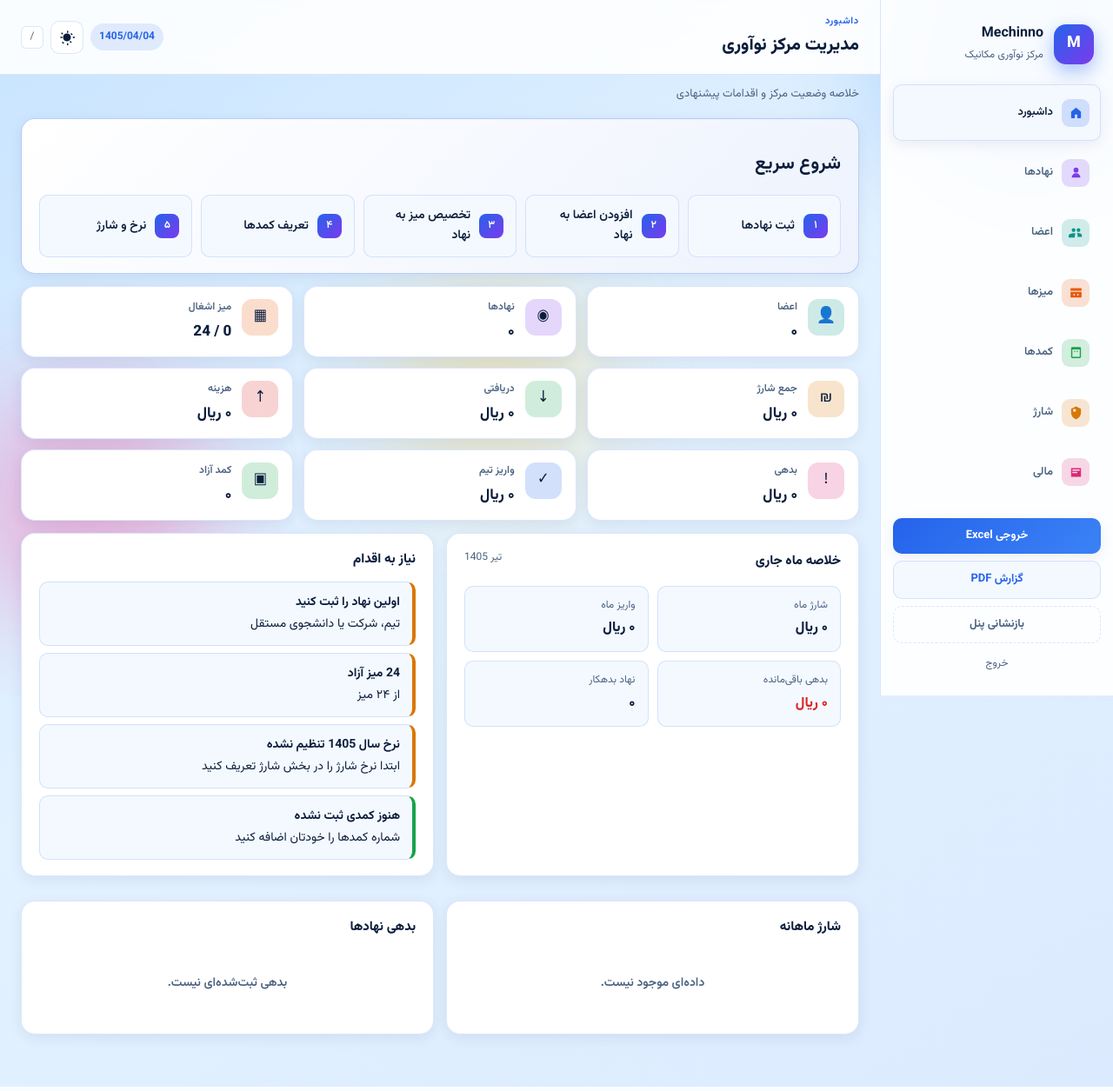
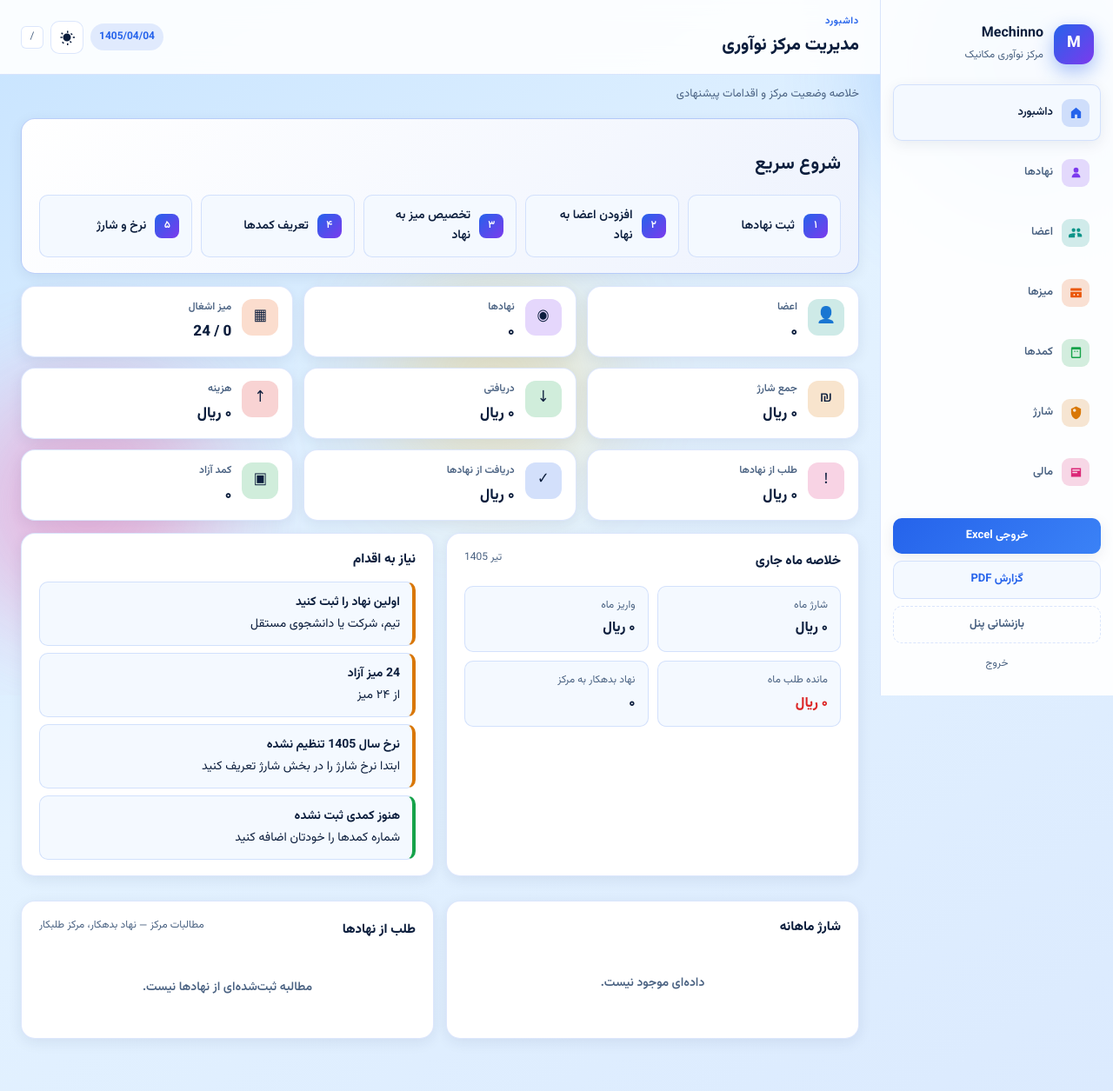
Before and after one commit to avan-co/mechinno, a PHP site: page / in a window 1280 px wide. Shown: the whole page at 87% size. Run offline with PHP 8.4, Linux system fonts and the light colour scheme; the visitor is signed in with stand-in values (Sample User, id 1); data that the repository does not hold is empty.

Commit message:
اصلاح اصطلاحات مالی: مرکز طلبکار، نهاد بدهکار
- بدهی → طلب از نهادها / مانده طلب
- واریز تیم → دریافت از نهاد (نمایش UI؛ مقدار DB بدون تغییر)
- وضعیت کلاژ: بدهکار به مرکز
- گزارش PDF و Excel هماهنگ با اصطلاح جدید

Co-authored-by: avan <avan.vend@gmail.com>

```diff
--- a/assets/app.js
+++ b/assets/app.js
@@ -54,7 +54,7 @@ const sectionMeta = {
   desks: { eyebrow: "میزها", title: "نقشه و تخصیص ۲۴ میز", subtitle: "میزها را به نهادها اختصاص دهید" },
   lockers: { eyebrow: "کمدها", title: "مدیریت کمدها", subtitle: "شماره کمدها را خودتان تعریف و تخصیص دهید" },
   charges: { eyebrow: "شارژ", title: "نرخ و شارژ ماهانه", subtitle: "تعریف نرخ سالانه، محاسبه خودکار و پیگیری پرداخت" },
-  transactions: { eyebrow: "مالی", title: "درآمد، هزینه و واریز", subtitle: "ثبت تراکنش‌ها و واریز شارژ تیم‌ها" },
+  transactions: { eyebrow: "مالی", title: "دریافت، درآمد و هزینه", subtitle: "نهادها به مرکز بدهکارند — دریافت شارژ، طلب مطالبات" },
 };
 
 const cardNavMap = {
@@ -76,8 +76,8 @@ const cardConfig = [
   ["charge_total", "جمع شارژ", "₪", "charge"],
   ["income_total", "دریافتی", "↓", "income"],
   ["expense_total", "هزینه", "↑", "expense"],
-  ["debt_total", "بدهی", "!", "debt"],
-  ["paid_total", "واریز تیم", "✓", "paid"],
+  ["debt_total", "طلب از نهادها", "!", "debt"],
+  ["paid_total", "دریافت از نهادها", "✓", "paid"],
   ["available_lockers", "کمد آزاد", "▣", "lockers"],
 ];
 
@@ -349,8 +349,8 @@ const renderCurrentMonth = (month) => {
   container.innerHTML = `
     <div class="month-stat"><span>شارژ ماه</span><strong>${escapeHtml(formatMoney(month.charge_total))}</strong></div>
     <div class="month-stat"><span>واریز ماه</span><strong>${escapeHtml(formatMoney(month.paid_total))}</strong></div>
-    <div class="month-stat"><span>بدهی باقی‌مانده</span><strong class="debt-value">${escapeHtml(formatMoney(month.debt_total))}</strong></div>
-    <div class="month-stat"><span>نهاد بدهکار</span><strong>${escapeHtml(formatNumber(month.debtor_count))}</strong></div>`;
+    <div class="month-stat"><span>مانده طلب ماه</span><strong class="debt-value">${escapeHtml(formatMoney(month.debt_total))}</strong></div>
+    <div class="month-stat"><span>نهاد بدهکار به مرکز</span><strong>${escapeHtml(formatNumber(month.debtor_count))}</strong></div>`;
 };
 
 const renderActionItems = (items) => {
@@ -392,7 +392,7 @@ const renderDebtChart = (rows) => {
         <div class="bar-track"><div class="bar-fill danger-fill" style="width:${(Number(row.debt || 0) / max) * 100}%"></div></div>
         <strong>${escapeHtml(formatMoney(row.debt))}</strong>
       </div>`).join("")
-    : `<div class="empty">بدهی ثبت‌شده‌ای نیست.</div>`;
+    : `<div class="empty">مطالبه ثبت‌شده‌ای از نهادها نیست.</div>`;
 };
 
 const loadDashboard = async () => {
@@ -472,8 +472,8 @@ const loadChargesCollage = async () => {
         <br>${entityBadge(row.team.entity_type)}
       </td>
       ${row.cells.map((cell) => {
-        const cls = cell.status === "پرداخت‌شده" ? "cell-paid" : cell.status === "ناقص" ? "cell-partial" : cell.status === "بدهکار" ? "cell-debt" : "cell-empty";
-        const clickable = cell.status === "بدهکار" || cell.status === "ناقص";
+        const cls = cell.status === "پرداخت‌شده" ? "cell-paid" : cell.status === "ناقص" ? "cell-partial" : cell.status === "بدهکار به مرکز" ? "cell-debt" : "cell-empty";
+        const clickable = cell.status === "بدهکار به مرکز" || cell.status === "ناقص";
         const attrs = clickable
           ? `class="${cls} cell-clickable" role="button" tabindex="0"
              data-team-id="${row.team.id}" data-team-name="${escapeHtml(row.team.name)}"
@@ -542,12 +542,12 @@ const openTeamProfile = async (teamId) => {
       <div><span>مسئول</span><strong>${escapeHtml(data.team.leader || "—")}</strong></div>
       <div><span>میزها</span><strong>${escapeHtml(deskList)}</strong></div>
       <div><span>جمع شارژ</span><strong>${escapeHtml(formatMoney(data.summary.charge_total || 0))}</strong></div>
-      <div><span>واریز</span><strong>${escapeHtml(formatMoney(data.summary.paid_total || 0))}</strong></div>
-      <div><span>بدهی</span><strong class="debt-value">${escapeHtml(formatMoney(data.summary.debt_total || 0))}</strong></div>
+      <div><span>دریافت از نهاد</span><strong>${escapeHtml(formatMoney(data.summary.paid_total || 0))}</strong></div>
+      <div><span>مانده طلب</span><strong class="debt-value">${escapeHtml(formatMoney(data.summary.debt_total || 0))}</strong></div>
     </div>
     <div class="profile-actions">
       <button type="button" class="button" data-profile-action="add-member">افزودن عضو</button>
-      <button type="button" class="button ghost" data-profile-action="deposit">ثبت واریز</button>
+      <button type="button" class="button ghost" data-profile-action="deposit">ثبت دریافت شارژ</button>
       <button type="button" class="button ghost" data-profile-action="charges">مشاهده شارژ</button>
       <button type="button" class="button ghost" data-profile-action="desks">مدیریت میزها</button>
     </div>
@@ -559,7 +559,7 @@ const openTeamProfile = async (teamId) => {
       return null;
     })}
     ${profileSection("شارژها", data.charges, ["fiscal_year", "month_name", "charge_amount", "rent_amount", "amount"])}
-    ${profileSection("واریز تیم", data.payments, ["tx_date", "fiscal_year", "month_index", "amount"])}
+    ${profileSection("دریافت شارژ از نهاد", data.payments, ["tx_date", "fiscal_year", "month_index", "amount"])}
     <div class="modal-actions"><button class="button ghost" type="button" data-close-modal>بستن</button></div>`;
 
   form.querySelector("[data-close-modal]").addEventListener("click", closeModal);
@@ -611,21 +611,21 @@ const openDepositModal = async ({ teamId, teamName, fiscalYear, monthIndex, mont
   openRecordModal({
     resource: "transactions",
     definition,
-    title: `ثبت واریز — ${teamName}`,
+    title: `ثبت دریافت شارژ — ${teamName}`,
     record: {
       category: "واریز تیم",
       team_id: String(teamId),
       fiscal_year: fiscalYear,
       month_index: String(monthIndex),
       amount: remaining || amountDue,
-      description: `واریز شارژ ${resolvedMonthName} ${fiscalYear}`,
+      description: `دریافت شارژ ${resolvedMonthName} ${fiscalYear}`,
       tx_date: window.MECHINNO?.today || "",
       confirmed: "1",
     },
     onSaved: async () => {
       await refreshAfterMutation("transactions");
       await loadChargesCollage();
-      showToast("واریز ثبت شد.", "success");
+      showToast("دریافت شارژ ثبت شد.", "success");
     },
   });
 };
@@ -717,6 +717,10 @@ const openRecordModal = ({ resource, definition, record = null, onSaved, title =
 const formatCell = (column, value, row, resource) => {
   if (column === "entity_type") return entityBadge(value);
   if (column === "usage_type") return escapeHtml(usageLabels[value] || value || "—");
+  if (column === "category") {
+    if (value === "واریز تیم") return "دریافت از نهاد";
+    return escapeHtml(value || "—");
+  }
   if (column === "confirmed") return Number(value) === 1 ? "بله" : "خیر";
   if (column === "status" && resource === "lockers") return lockerStatusBadge(value);
   if (linkColumns[column] && row[linkColumns[column]] && value) {
--- a/index.php
+++ b/index.php
@@ -169,7 +169,7 @@ $assetVer = (string) max(
 
               <div class="grid two">
                 <article class="panel"><div class="panel-head"><h2>شارژ ماهانه</h2></div><div id="chargeChart" class="bar-chart"></div></article>
-                <article class="panel"><div class="panel-head"><h2>بدهی نهادها</h2></div><div id="debtChart" class="bar-chart"></div></article>
+                <article class="panel"><div class="panel-head"><h2>طلب از نهادها</h2><span class="hint">مطالبات مرکز — نهاد بدهکار، مرکز طلبکار</span></div><div id="debtChart" class="bar-chart"></div></article>
               </div>
             </section>
 
@@ -211,7 +211,7 @@ $assetVer = (string) max(
                     <button id="recalcChargesButton" class="button ghost" type="button">محاسبه خودکار از نرخ</button>
                   </div>
                 </div>
-                <p class="hint">روی سلول بدهکار کلیک کنید تا واریز ثبت شود.</p>
+                <p class="hint">روی سلول «بدهکار به مرکز» کلیک کنید تا دریافت شارژ ثبت شود.</p>
                 <div id="chargesCollage" class="charges-collage"></div>
               </article>
               <data-table title="ثبت و ویرایش شارژ" endpoint="api.php?resource=charges"></data-table>
@@ -224,11 +224,11 @@ $assetVer = (string) max(
                     <option value="">همه</option>
                     <option value="درآمد">درآمد</option>
                     <option value="هزینه">هزینه</option>
-                    <option value="واریز تیم">واریز تیم</option>
+                    <option value="واریز تیم">دریافت از نهاد</option>
                   </select>
                 </label>
               </div>
-              <data-table title="مالی و واریز تیم‌ها" endpoint="api.php?resource=transactions"></data-table>
+              <data-table title="مالی — دریافت و هزینه" endpoint="api.php?resource=transactions"></data-table>
             </section>
           </main>
         </div>
--- a/src/Crud.php
+++ b/src/Crud.php
@@ -102,8 +102,12 @@ final class Crud
                     'tx_date' => ['label' => 'تاریخ', 'type' => 'date', 'placeholder' => '1404/01/01', 'required' => true],
                     'description' => ['label' => 'شرح', 'type' => 'textarea', 'required' => true],
                     'amount' => ['label' => 'مبلغ (مثبت درآمد / منفی هزینه)', 'type' => 'number', 'required' => true],
-                    'category' => ['label' => 'دسته', 'type' => 'select', 'options' => ['درآمد', 'هزینه', 'واریز تیم'], 'required' => true],
-                    'team_id' => ['label' => 'تیم (برای واریز)', 'type' => 'select', 'options' => []],
+                    'category' => ['label' => 'دسته', 'type' => 'select', 'options' => [
+                        'درآمد' => 'درآمد',
+                        'هزینه' => 'هزینه',
+                        'واریز تیم' => 'دریافت از نهاد',
+                    ], 'required' => true],
+                    'team_id' => ['label' => 'نهاد (برای دریافت شارژ)', 'type' => 'select', 'options' => []],
                     'fiscal_year' => ['label' => 'سال مالی', 'type' => 'text'],
                     'month_index' => ['label' => 'ماه', 'type' => 'select', 'options' => self::monthOptions()],
                     'confirmed' => ['label' => 'تأیید شده', 'type' => 'select', 'options' => ['1' => 'بله', '0' => 'خیر']],
--- a/src/ExcelExporter.php
+++ b/src/ExcelExporter.php
@@ -78,12 +78,12 @@ final class ExcelExporter
                 'headers' => ['سال', 'نهاد', 'نوع نهاد', 'ماه', 'شماره ماه', 'شارژ', 'اجاره غیررسمی', 'جمع', 'یادداشت'],
             ],
             'debts' => [
-                'title' => 'بدهی و پرداخت',
+                'title' => 'مطالبات مرکز',
                 'query' => "SELECT t.name AS team_name, c.fiscal_year, c.month_name,
                             c.charge_amount, c.rent_amount, c.amount AS amount_due,
                             COALESCE(p.paid, 0) AS amount_paid,
                             CASE WHEN COALESCE(p.paid, 0) >= c.amount THEN 'پرداخت‌شده'
-                                 WHEN COALESCE(p.paid, 0) > 0 THEN 'ناقص' ELSE 'بدهکار' END AS status
+                                 WHEN COALESCE(p.paid, 0) > 0 THEN 'ناقص' ELSE 'بدهکار به مرکز' END AS status
                      FROM charges c
                      JOIN teams t ON t.id = c.team_id
                      LEFT JOIN (
@@ -92,11 +92,13 @@ final class ExcelExporter
                         GROUP BY team_id, fiscal_year, month_index
                      ) p ON p.team_id = c.team_id AND p.fiscal_year = c.fiscal_year AND p.month_index = c.month_index
                      ORDER BY c.fiscal_year, t.name, c.month_index",
-                'headers' => ['نهاد', 'سال', 'ماه', 'شارژ', 'اجاره', 'جمع بدهی', 'پرداخت', 'وضعیت'],
+                'headers' => ['نهاد', 'سال', 'ماه', 'شارژ', 'اجاره', 'مبلغ مستحق', 'دریافت‌شده', 'وضعیت'],
             ],
             'transactions' => [
                 'title' => 'مالی',
-                'query' => "SELECT t.tx_date, t.description, t.amount, t.category, tm.name AS team_name,
+                'query' => "SELECT t.tx_date, t.description, t.amount,
+                            CASE t.category WHEN 'واریز تیم' THEN 'دریافت از نهاد' ELSE t.category END,
+                            tm.name AS team_name,
                             t.fiscal_year, t.month_index, t.confirmed, t.notes
                             FROM transactions t
                             LEFT JOIN teams tm ON tm.id = t.team_id
@@ -244,11 +246,11 @@ final class ExcelExporter
             ['جمع شارژ (ریال)', (int) $cards['charge_total']],
             ['دریافتی (ریال)', (int) $cards['income_total']],
             ['هزینه (ریال)', (int) $cards['expense_total']],
-            ['واریز تیم (ریال)', (int) $cards['paid_total']],
-            ['بدهی کل (ریال)', (int) $cards['debt_total']],
+            ['دریافت از نهادها (ریال)', (int) $cards['paid_total']],
+            ['طلب کل از نهادها (ریال)', (int) $cards['debt_total']],
             ['شارژ ماه ' . ($month['month_name'] ?? ''), (int) ($month['charge_total'] ?? 0)],
             ['واریز ماه ' . ($month['month_name'] ?? ''), (int) ($month['paid_total'] ?? 0)],
-            ['بدهی ماه ' . ($month['month_name'] ?? ''), (int) ($month['debt_total'] ?? 0)],
+            ['مانده طلب ماه ' . ($month['month_name'] ?? ''), (int) ($month['debt_total'] ?? 0)],
         ];
 
         $xml = '<Worksheet ss:Name="خلاصه" ss:RightToLeft="1">' . "\n";
--- a/src/Repository.php
+++ b/src/Repository.php
@@ -162,7 +162,7 @@ final class Repository
             $items[] = [
                 'type' => 'debt',
                 'label' => (string) $row['team_name'],
-                'detail' => 'بدهی ' . $today['month_name'] . ': ' . number_format((int) $row['debt']) . ' ریال',
+                'detail' => 'مانده طلب ' . $today['month_name'] . ' به مرکز: ' . number_format((int) $row['debt']) . ' ریال',
                 'section' => 'charges',
                 'team_id' => (int) $row['team_id'],
             ];
@@ -348,7 +348,7 @@ final class Repository
                     'rent_amount' => (int) ($due['rent_amount'] ?? 0),
                     'amount_due' => $amountDue,
                     'amount_paid' => $paid,
-                    'status' => $amountDue <= 0 ? '—' : ($paid >= $amountDue ? 'پرداخت‌شده' : ($paid > 0 ? 'ناقص' : 'بدهکار')),
+                    'status' => $amountDue <= 0 ? '—' : ($paid >= $amountDue ? 'پرداخت‌شده' : ($paid > 0 ? 'ناقص' : 'بدهکار به مرکز')),
                 ];
             }
             $rows[] = ['team' => $team, 'cells' => $cells];
@@ -367,7 +367,7 @@ final class Repository
                     c.charge_amount, c.rent_amount, c.amount AS amount_due,
                     COALESCE(p.paid, 0) AS amount_paid,
                     CASE WHEN COALESCE(p.paid, 0) >= c.amount THEN 'پرداخت‌شده'
-                         WHEN COALESCE(p.paid, 0) > 0 THEN 'ناقص' ELSE 'بدهکار' END AS status
+                         WHEN COALESCE(p.paid, 0) > 0 THEN 'ناقص' ELSE 'بدهکار به مرکز' END AS status
              FROM charges c
              JOIN teams t ON t.id = c.team_id
              LEFT JOIN (
```
Also changed, not shown: report.php (+6 -6 lines), README.md.
